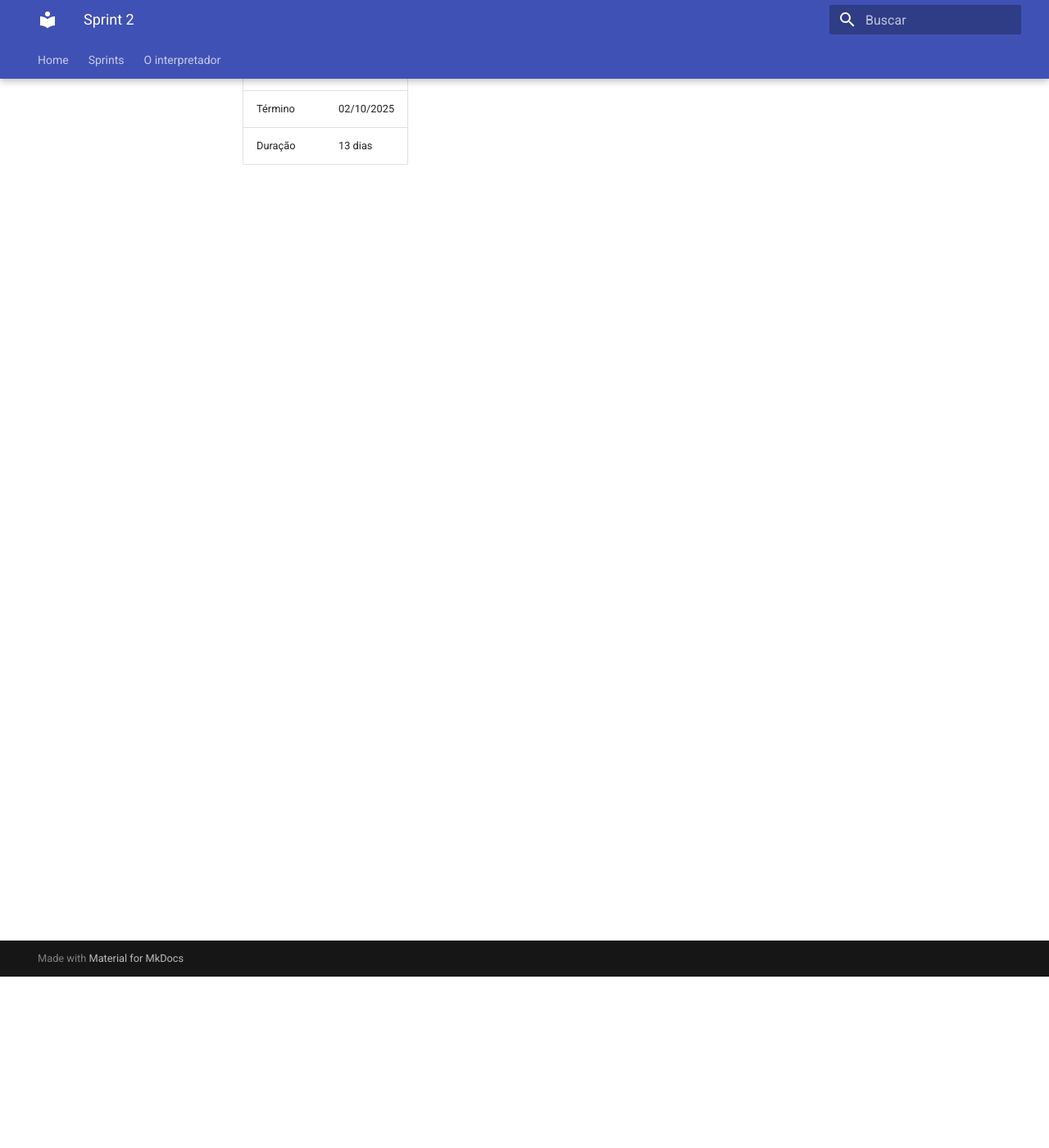
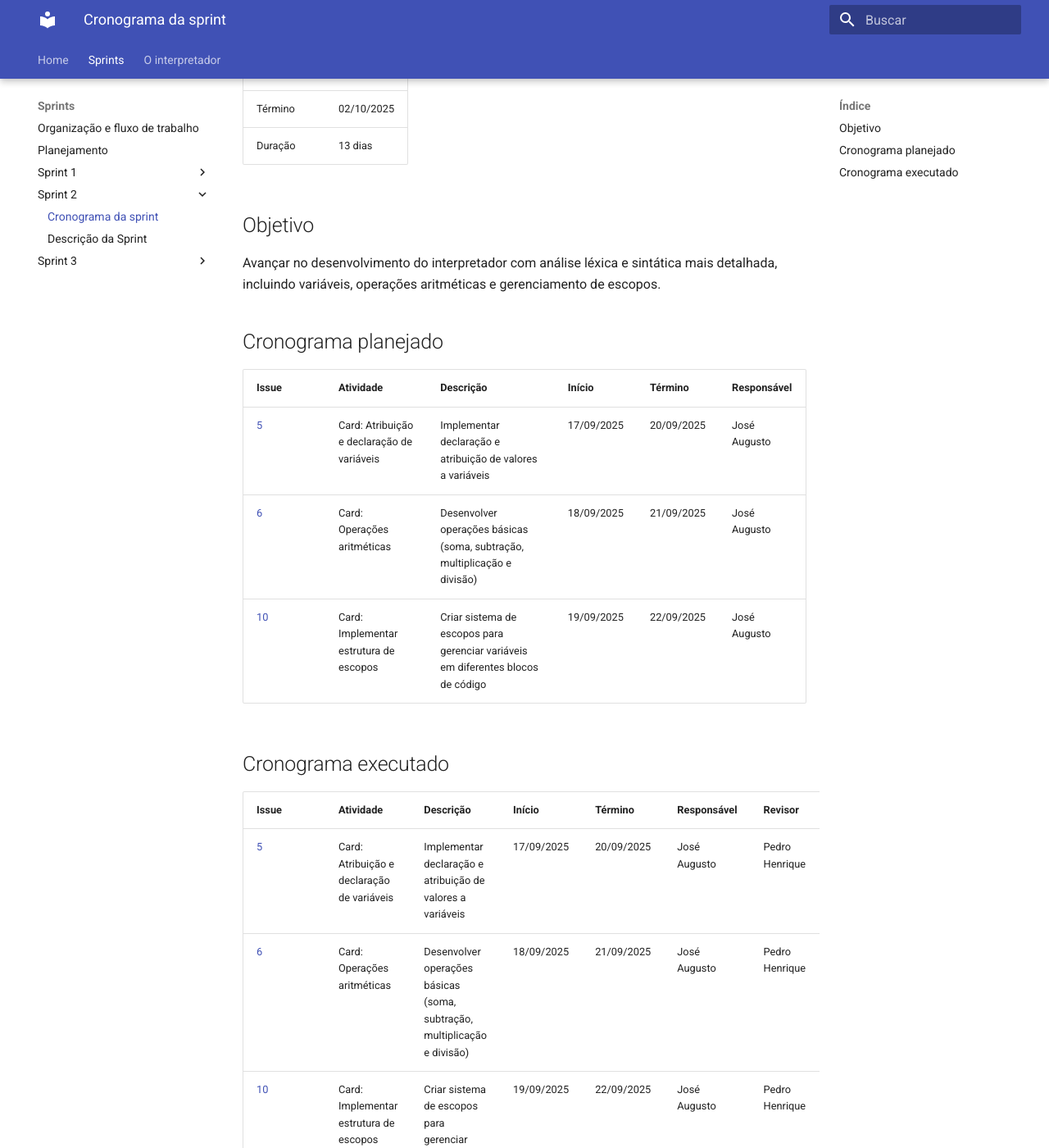
Before and after one commit to igorvdaniel/Trabalho_Final_Compiladores1_2025-02, an MkDocs documentation site: the page built from docs/docs/sprints/sprint2/cronograma.md, in a window 1280 px wide and 1400 px high, scrolled down 209 px. Shown: the whole window at 82% size. Built offline with MkDocs 1.6.1 and Material for MkDocs 9.7.7, drawn with Linux system fonts in a browser that asks for light colours; some of the changed text lies outside the part shown.

Commit message:
Adiciona descrição das sprints 2 e 3 e cronogramas

```diff
--- a/docs/docs/sprints/sprint2/cronograma.md
+++ b/docs/docs/sprints/sprint2/cronograma.md
@@ -5,3 +5,28 @@
 | Início | 19/09/2025 |
 | Término | 02/10/2025 |
 | Duração | 13 dias |
+
+## Objetivo
+Avançar no desenvolvimento do interpretador com análise léxica e sintática mais detalhada, incluindo variáveis, operações aritméticas e gerenciamento de escopos.
+
+## Cronograma planejado
+
+| Issue | Atividade | Descrição | Início | Término | Responsável |
+|-------|-----------|-----------|--------|---------|-------------|
+| [5](https://github.com/an4catarina/Interpretador-Compiladores/issues/5) | Card: Atribuição e declaração de variáveis | Implementar declaração e atribuição de valores a variáveis | 17/09/2025 | 20/09/2025 | José Augusto |
+| [6](https://github.com/an4catarina/Interpretador-Compiladores/issues/6) | Card: Operações aritméticas | Desenvolver operações básicas (soma, subtração, multiplicação e divisão) | 18/09/2025 | 21/09/2025 | José Augusto |
+| [10](https://github.com/an4catarina/Interpretador-Compiladores/issues/10) | Card: Implementar estrutura de escopos | Criar sistema de escopos para gerenciar variáveis em diferentes blocos de código | 19/09/2025 | 22/09/2025 | José Augusto |
+
+## Cronograma executado
+
+| Issue | Atividade | Descrição | Início | Término | Responsável | Revisor |
+|-------|-----------|-----------|--------|---------|-------------|---------|
+| [5](https://github.com/an4catarina/Interpretador-Compiladores/issues/5) | Card: Atribuição e declaração de variáveis | Implementar declaração e atribuição de valores a variáveis | 17/09/2025 | 20/09/2025 | José Augusto | Pedro Henrique |
+| [6](https://github.com/an4catarina/Interpretador-Compiladores/issues/6) | Card: Operações aritméticas | Desenvolver operações básicas (soma, subtração, multiplicação e divisão) | 18/09/2025 | 21/09/2025 | José Augusto | Pedro Henrique |
+| [10](https://github.com/an4catarina/Interpretador-Compiladores/issues/10) | Card: Implementar estrutura de escopos | Criar sistema de escopos para gerenciar variáveis em diferentes blocos de código | 19/09/2025 | 22/09/2025 | José Augusto | Pedro Henrique |
+
+# Histórico de versões
+
+| Versão | Data       | Autor           | Descrição da Alteração                                        | Revisor       |
+|--------|-----------|----------------|---------------------------------------------------------------|---------------|
+| 1.0    | 29/09/2025 | Pedro Henrique | Adição do cronograma | Ana Catarina  |
--- a/docs/mkdocs.yml
+++ b/docs/mkdocs.yml
@@ -3,17 +3,23 @@ theme:
   name: material
   language: pt-BR
   features:
-      - navigation.tabs
-      - navigation.tabs.sticky
+    - navigation.tabs
+    - navigation.tabs.sticky
+
 nav:
   - Home: index.md
   - Sprints:
-    - Organização e fluxo de trabalho: docs/sprints/organizacao.md
-    - Planejamento: docs/sprints/planejamento.md
-    - Sprint 1:
-      - Cronograma da sprint: docs/sprints/sprint1/cronograma.md
-    - Sprint 2:
-      - Cronograma da sprint: docs/sprints/sprint2/cronograma.md
+      - Organização e fluxo de trabalho: sprints/organizacao.md
+      - Planejamento: sprints/planejamento.md
+      - Sprint 1:
+          - Cronograma da sprint: sprints/sprint1/cronograma.md
+          - Descrição da Sprint: sprints/sprint1/desc_sprint1.md
+      - Sprint 2:
+          - Cronograma da sprint: sprints/sprint2/cronograma.md
+          - Descrição da Sprint: sprints/sprint2/desc_sprint2.md
+      - Sprint 3:
+          - Cronograma da sprint: sprints/sprint3/cronograma.md
+          - Descrição da Sprint: sprints/sprint3/desc_sprint3.md
   - O interpretador:
-    - Como rodar o projeto: docs/interpretador/comoRodar.md
-    - Glossário de termos: docs/interpretador/glossarioTermos.md
+      - Como rodar o projeto: interpretador/comoRodar.md
+      - Glossário de termos: interpretador/glossarioTermos.md
```
Also changed, not shown: docs/docs/index.md (+0 -1 lines), docs/docs/sprints/sprint1/desc_sprint1.md (added, +29 -0 lines), docs/docs/sprints/sprint2/desc_sprint2.md (added, +34 -0 lines), docs/docs/sprints/sprint3/cronograma.md (+25 -0 lines), docs/docs/sprints/sprint3/desc_sprint3.md (added, +37 -0 lines).
